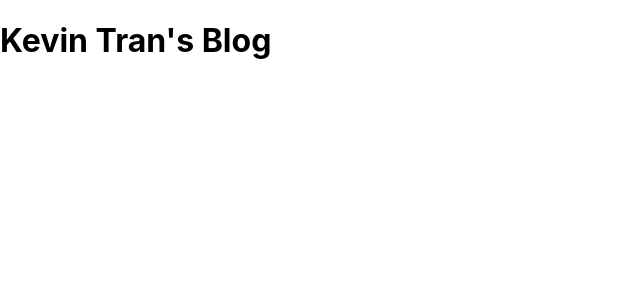
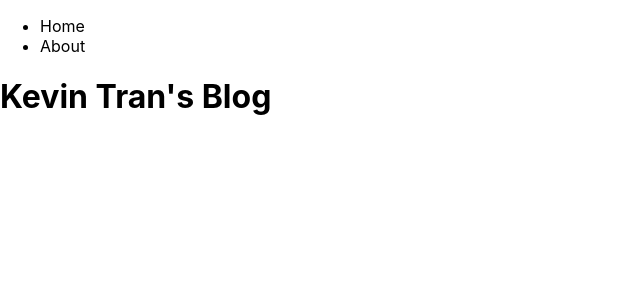
Before and after one commit to kevinhtran/blog-nextjs-tailwind, a Next.js app: page / in a window 1280 px wide. Shown: the top 300 px of the page, without its empty margins (0-640 px from the left). Built offline with nearby package versions, Linux system fonts and the light colour scheme.

Commit message:
adding parts of th enavbar

```diff
--- a/pages/_app.js
+++ b/pages/_app.js
@@ -1,7 +1,19 @@
+import Link from 'next/link'
 import '../styles/globals.css'
 
+
 function MyApp({ Component, pageProps }) {
-  return <Component {...pageProps} />
+  return (
+  <div>
+    <nav>
+      <ul>
+        <li><Link href="/"><a>Home</a></Link></li>
+        <li><Link href="/about"><a>About</a></Link></li>
+      </ul>
+    </nav>
+    <Component {...pageProps} />
+  </div>
+  )
 }
 
-export default MyApp
+export default MyApp;
```
Also changed, not shown: pages/about.js (added, +18 -0 lines).
